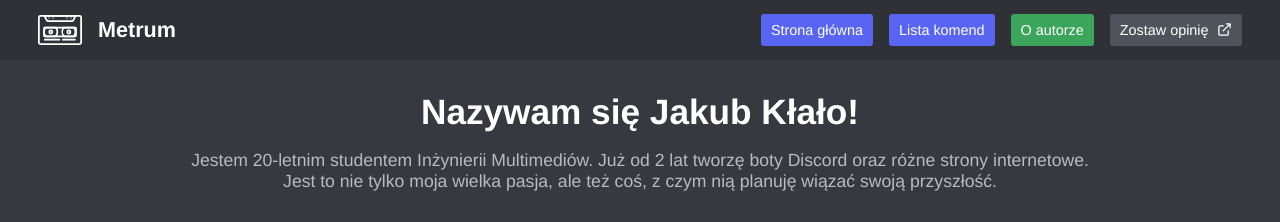
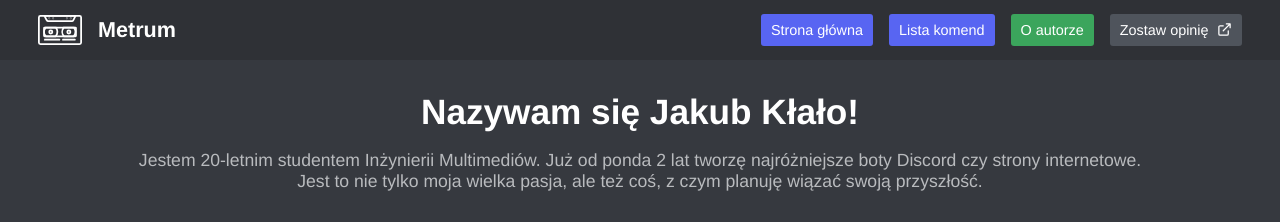
Before and after one commit to Quanosek/Metrum-website, a Vue app: page /author in a window 1280 px wide. Shown: the top 222 px of the page. Built offline with nearby package versions, Linux system fonts and the light colour scheme.

Commit message:
literówki i nowe linki

```diff
--- a/src/views/author.vue
+++ b/src/views/author.vue
@@ -3,9 +3,9 @@
 
     <div class="title">
       <h1>Nazywam się Jakub&nbsp;Kłało!</h1>
-      <p>Jestem 20-letnim studentem Inżynierii Multimediów. Już od 2&nbsp;lat tworzę boty Discord oraz różne strony
-        internetowe.<br>Jest to nie&nbsp;tylko moja wielka pasja, ale też coś, z&nbsp;czym nią planuję wiązać swoją
-        przyszłość.</p>
+      <p>Jestem 20-letnim studentem Inżynierii Multimediów. Już od ponda 2&nbsp;lat tworzę najróżniejsze boty Discord
+        czy strony internetowe.<br>Jest to nie&nbsp;tylko moja wielka pasja, ale też coś, z&nbsp;czym planuję wiązać
+        swoją przyszłość.</p>
 
       <div class="photos">
         <img id="kubaklalo" src="@/assets/author/kubaklalo.png" alt="Jakub Kłało">
@@ -35,13 +35,14 @@
       <div class="bots">
 
         <div>
-          <a href="#">
+          <a href="http://dimention.klalo.pl/" target="_blank">
             <img src="@/assets/author/dimention.png" alt="dimention">
           </a>
           <p>Dimention</p>
         </div>
         <div>
-          <a href="#">
+          <a href="https://discord.com/api/oauth2/authorize?client_id=908847270169022575&permissions=414464732240&scope=bot%20applications.commands"
+            target="_blank">
             <img src="@/assets/author/mc_connect.png" alt="mc_connect">
           </a>
           <p>MC_Connect</p>
```
